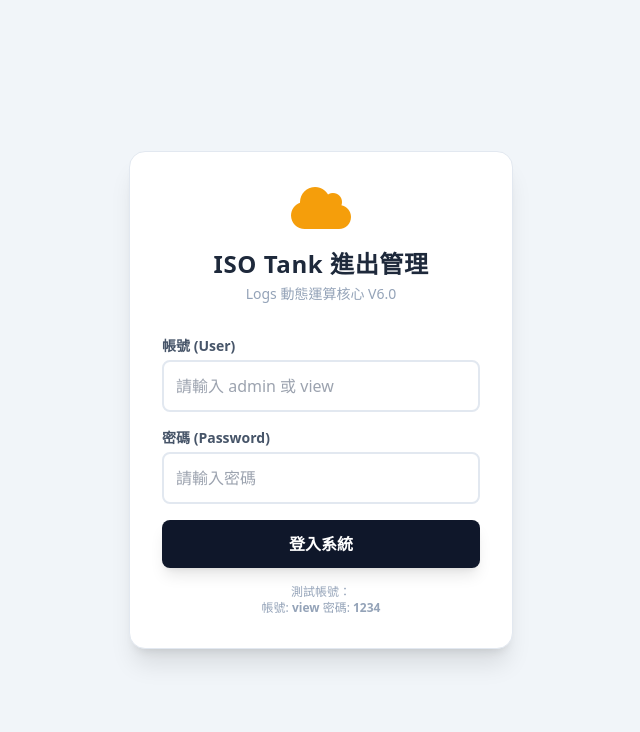
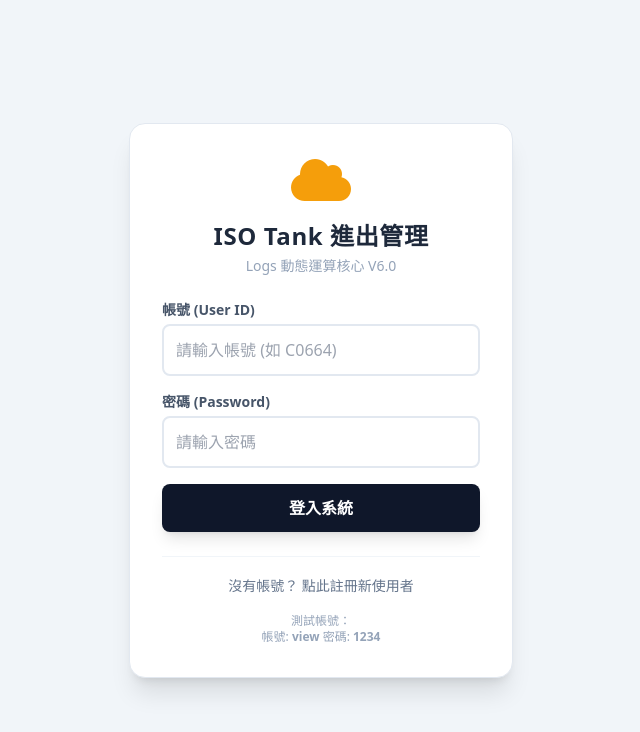
Before and after one commit to shihwei0809/ISOTANK, a React (Vite) app: page / in a window 1280 px wide. Shown: the top 732 px of the page, without its empty margins (319-959 px from the left). Built offline with nearby package versions, Linux system fonts and the light colour scheme.

Commit message:
修正登入問題並新增註冊功能

```diff
--- a/pages/Login.tsx
+++ b/pages/Login.tsx
@@ -6,26 +6,65 @@ interface LoginProps {
 }
 
 const Login: React.FC<LoginProps> = ({ onLogin }) => {
+  // mode: 控制目前是 "登入" 還是 "註冊"
+  const [mode, setMode] = useState<'login' | 'register'>('login');
+
   const [user, setUser] = useState('');
   const [pass, setPass] = useState('');
+  const [name, setName] = useState(''); // 新增姓名欄位 (註冊用)
+
   const [loading, setLoading] = useState(false);
   const [error, setError] = useState('');
+  const [successMsg, setSuccessMsg] = useState('');
 
   const handleSubmit = async (e: React.FormEvent) => {
     e.preventDefault();
-    if (!user || !pass) return;
+    setError('');
+    setSuccessMsg('');
+
+    // 1. 自動去除前後空白 (解決無法登入的常見問題)
+    const cleanUser = user.trim();
+    const cleanPass = pass.trim();
+    const cleanName = name.trim();
+
+    if (!cleanUser || !cleanPass) {
+      setError('請輸入完整帳號與密碼');
+      return;
+    }
+
     setLoading(true);
-    setError('');
 
     try {
-      const res = await api.login(user, pass);
-      if (res.status === 'success' && res.user && res.role) {
-        onLogin(res.user, res.role);
+      if (mode === 'login') {
+        // --- 登入邏輯 ---
+        const res = await api.login(cleanUser, cleanPass);
+        if (res.status === 'success' && res.user && res.role) {
+          onLogin(res.user, res.role);
+        } else {
+          // 顯示後端回傳的具體錯誤，若無則顯示預設訊息
+          setError(res.message || '帳號或密碼錯誤 (請檢查大小寫)');
+        }
       } else {
-        setError(res.message || '登入失敗');
+        // --- 註冊邏輯 ---
+        if (!cleanName) {
+          setError('註冊時請輸入姓名');
+          setLoading(false);
+          return;
+        }
+        // 假設 api 有一個 register 方法
+        const res = await api.register(cleanUser, cleanPass, cleanName);
+        if (res.status === 'success') {
+          setSuccessMsg('註冊成功！請切換至登入頁面進行登入。');
+          // 註冊成功後清空密碼，方便使用者重新登入
+          setPass('');
+          setMode('login');
+        } else {
+          setError(res.message || '註冊失敗，帳號可能已存在');
+        }
       }
     } catch (err) {
-      setError('網路連線錯誤');
+      console.error(err);
+      setError('系統錯誤或是網路連線異常');
     } finally {
       setLoading(false);
     }
@@ -33,24 +72,46 @@ const Login: React.FC<LoginProps> = ({ onLogin }) => {
 
   return (
     <div className="fixed inset-0 bg-slate-100 z-50 flex flex-col items-center justify-center p-4">
-      <div className="bg-white p-8 rounded-2xl shadow-xl w-full max-w-sm border border-slate-200">
-        <div className="text-center mb-8">
-          <i className="fa-solid fa-cloud text-amber-500 text-5xl mb-4"></i>
-          <h1 className="text-2xl font-bold text-slate-800 tracking-wide">ISO Tank 進出管理</h1>
+      <div className="bg-white p-8 rounded-2xl shadow-xl w-full max-w-sm border border-slate-200 transition-all duration-300">
+        <div className="text-center mb-6">
+          <i className={`fa-solid ${mode === 'login' ? 'fa-cloud' : 'fa-user-plus'} text-amber-500 text-5xl mb-4 transition-all`}></i>
+          <h1 className="text-2xl font-bold text-slate-800 tracking-wide">
+            {mode === 'login' ? 'ISO Tank 進出管理' : '新增使用者帳號'}
+          </h1>
           <p className="text-slate-400 text-sm mt-1">Logs 動態運算核心 V6.0</p>
         </div>
+
         <form onSubmit={handleSubmit} className="space-y-4">
+
+          {/* 帳號欄位 */}
           <div>
-            <label className="block text-sm font-bold text-slate-600 mb-1">帳號 (User)</label>
+            <label className="block text-sm font-bold text-slate-600 mb-1">帳號 (User ID)</label>
             <input
               type="text"
               value={user}
               onChange={(e) => setUser(e.target.value)}
               className="w-full p-3 border-2 border-slate-200 rounded-lg outline-none focus:border-amber-500 transition bg-white text-black"
-              placeholder="請輸入 admin 或 view"
+              placeholder="請輸入帳號 (如 C0664)"
               required
             />
           </div>
+
+          {/* 姓名欄位 - 只有註冊模式才顯示 */}
+          {mode === 'register' && (
+            <div className="animate-fade-in-down">
+              <label className="block text-sm font-bold text-slate-600 mb-1">姓名 (Name)</label>
+              <input
+                type="text"
+                value={name}
+                onChange={(e) => setName(e.target.value)}
+                className="w-full p-3 border-2 border-slate-200 rounded-lg outline-none focus:border-amber-500 transition bg-white text-black"
+                placeholder="請輸入使用者姓名"
+                required
+              />
+            </div>
+          )}
+
+          {/* 密碼欄位 */}
           <div>
             <label className="block text-sm font-bold text-slate-600 mb-1">密碼 (Password)</label>
             <input
@@ -62,20 +123,45 @@ const Login: React.FC<LoginProps> = ({ onLogin }) => {
               required
             />
           </div>
-          {error && <div className="text-red-500 text-sm text-center font-bold">{error}</div>}
+
+          {/* 錯誤與成功訊息 */}
+          {error && <div className="text-red-500 text-sm text-center font-bold bg-red-50 p-2 rounded">{error}</div>}
+          {successMsg && <div className="text-green-600 text-sm text-center font-bold bg-green-50 p-2 rounded">{successMsg}</div>}
+
+          {/* 送出按鈕 */}
           <button
             type="submit"
             disabled={loading}
             className="w-full bg-slate-900 text-white py-3 rounded-lg font-bold hover:bg-slate-800 transition shadow-lg mt-2 flex justify-center items-center"
           >
             {loading ? <i className="fa-solid fa-spinner fa-spin mr-2"></i> : null}
-            登入系統
+            {mode === 'login' ? '登入系統' : '註冊帳號'}
           </button>
         </form>
-        <div className="mt-4 text-xs text-center text-slate-400">
-          測試帳號： <br />
-          帳號: <b>view</b> 密碼: <b>1234</b>
+
+        {/* 切換模式按鈕 */}
+        <div className="mt-6 pt-4 border-t border-slate-100 text-center">
+          <button
+            onClick={() => {
+              setMode(mode === 'login' ? 'register' : 'login');
+              setError('');
+              setSuccessMsg('');
+            }}
+            className="text-sm text-slate-500 hover:text-amber-600 font-medium transition"
+          >
+            {mode === 'login'
+              ? '沒有帳號？ 點此註冊新使用者'
+              : '已有帳號？ 返回登入'}
+          </button>
         </div>
+
+        {/* 測試帳號提示 (僅在登入模式顯示) */}
+        {mode === 'login' && (
+          <div className="mt-4 text-xs text-center text-slate-400">
+            測試帳號：<br />
+            帳號: <b>view</b> 密碼: <b>1234</b>
+          </div>
+        )}
       </div>
     </div>
   );
--- a/services/api.ts
+++ b/services/api.ts
@@ -2,31 +2,88 @@ import { supabase } from '../supabaseClient';
 import { AllData } from '../types';
 
 export const api = {
-  // 1. 登入
+  // 1. 登入 (修正版)
   login: async (user: string, pass: string) => {
+    // 模擬網路延遲，讓使用者感覺有在運算
     await new Promise(r => setTimeout(r, 500));
+
     try {
+      // 去除前後空白，避免複製貼上時多餘的空格導致錯誤
+      const cleanUser = user.trim();
+      const cleanPass = pass.trim();
+
       const { data, error } = await supabase
         .from('users')
         .select('*')
-        .eq('id', user.toLowerCase())
-        .eq('password', pass)
+        .eq('id', cleanUser) // 修正：移除 .toLowerCase()，支援大寫帳號如 C0664
+        .eq('password', cleanPass)
         .single();
 
-      if (error || !data) return { status: 'error', message: '帳號或密碼錯誤' };
-      return { status: 'success', user: data.name, role: data.role as 'admin' | 'view' };
+      if (error || !data) {
+        console.log("登入失敗詳細原因:", error); // 方便除錯
+        return { status: 'error', message: '帳號或密碼錯誤' };
+      }
+
+      // 回傳 id 當作 user 識別，同時回傳 name 供顯示
+      return {
+        status: 'success',
+        user: data.id,
+        name: data.name,
+        role: data.role as 'admin' | 'view'
+      };
     } catch (e) {
       return { status: 'error', message: '登入驗證失敗' };
     }
   },
 
-  // 2. 讀取所有資料 (注意：Logs 這裡已經按照 ID 降序排列，也就是最新的在上面)
+  // 新增：註冊功能 (配合新的 Login.tsx)
+  register: async (user: string, pass: string, name: string) => {
+    try {
+      const cleanUser = user.trim();
+      const cleanPass = pass.trim();
+      const cleanName = name.trim();
+
+      // 1. 先檢查帳號是否重複
+      const { data: existing } = await supabase
+        .from('users')
+        .select('id')
+        .eq('id', cleanUser)
+        .single();
+
+      if (existing) {
+        return { status: 'error', message: '此帳號已被使用' };
+      }
+
+      // 2. 寫入新帳號
+      const { error } = await supabase
+        .from('users')
+        .insert([
+          {
+            id: cleanUser,
+            password: cleanPass,
+            name: cleanName,
+            role: 'view' // 預設權限為 view，之後可由管理員手動改 admin
+          }
+        ]);
+
+      if (error) {
+        console.error(error);
+        return { status: 'error', message: '註冊寫入失敗' };
+      }
+
+      return { status: 'success' };
+    } catch (e) {
+      return { status: 'error', message: '系統錯誤' };
+    }
+  },
+
+  // 2. 讀取所有資料
   read: async (): Promise<AllData> => {
     try {
       const [zones, inventory, logs, registry] = await Promise.all([
         supabase.from('zones').select('*').order('id'),
         supabase.from('inventory').select('*'),
-        supabase.from('logs').select('*').order('id', { ascending: false }), // 最新紀錄排上面
+        supabase.from('logs').select('*').order('id', { ascending: false }),
         supabase.from('registry').select('*'),
       ]);
 
@@ -48,24 +105,20 @@ export const api = {
     const timeStr = customTime ? customTime.replace('T', ' ') : new Date().toLocaleString();
 
     try {
-      // 更新空車重紀錄 (Registry)
       if (emptyWeight) {
         await supabase.from('registry').upsert({
           id, empty: emptyWeight, content, "lastTotal": totalWeight, "lastHead": headWeight
         });
       }
 
-      // 檢查是否已在場內
       const { data: existingTank } = await supabase.from('inventory').select('*').eq('id', id).single();
 
-      // 更新庫存 (Inventory)
       const { error: invError } = await supabase.from('inventory').upsert({
         id, content, weight: netWeight, zone, time: timeStr, remark: remark || ''
       });
 
       if (invError) throw invError;
 
-      // 寫入紀錄 (Log)
       const logAction = existingTank ? (existingTank.zone === zone ? '更新' : '移區') : '進場';
       await supabase.from('logs').insert({
         time: timeStr, tank: id, action: logAction, zone: zoneName, "user": user || 'Unknown',
@@ -107,36 +160,30 @@ export const api = {
 
   // 6. 更新基本資料
   updateRegistryData: async (data: any) => {
-    // 這裡邏輯保持不變，略...
     const { id, empty, content, total, head, remark, user } = data;
     try {
       await supabase.from('registry').upsert({ id, empty, content, "lastTotal": total, "lastHead": head });
-      // 同步更新庫存... (略，保持你原本功能)
       return { status: 'success', message: '基本資料更新成功' };
     } catch (error: any) {
       return { status: 'error', message: error.message };
     }
   },
 
-  // 7. 查詢歷史 (修正版：這裡會去抓最新的 Logs 資料！)
+  // 7. 查詢歷史
   getTankMaintenance: async (id: string) => {
     try {
-      // A. 先去 registry 找有沒有建檔
       const { data: regItem } = await supabase.from('registry').select('*').eq('id', id).single();
 
-      // B. 關鍵修正：去 logs 找「最新一筆」這台車的紀錄，抓取它的重量資訊
       const { data: latestLog } = await supabase
         .from('logs')
         .select('*')
         .eq('tank', id)
-        .order('id', { ascending: false }) // 最新的在最上面
+        .order('id', { ascending: false })
         .limit(1)
         .single();
 
-      // C. 抓取歷史列表
       const { data: tankLogs } = await supabase.from('logs').select('*').eq('tank', id).order('id', { ascending: false });
 
-      // D. 智慧判斷：優先用 Log 的資料，沒有才用 Registry，再沒有就回傳空字串
       const lastTotal = latestLog?.total || regItem?.lastTotal || '';
       const lastHead = latestLog?.head || regItem?.lastHead || '';
       const lastEmpty = latestLog?.empty || regItem?.empty || '';
@@ -157,7 +204,16 @@ export const api = {
 
       return { status: 'success', tank, history };
     } catch (e) {
-      return { status: 'success', tank: { id }, history: [] };
+      // Return full object structure even on error to avoid union type issues
+      const tank = {
+        id,
+        empty: '',
+        content: '',
+        lastNet: 0,
+        lastTotal: '',
+        lastHead: '',
+      };
+      return { status: 'success', tank, history: [] };
     }
   }
 };
```
Also changed, not shown: types.ts (+11 -0 lines).
